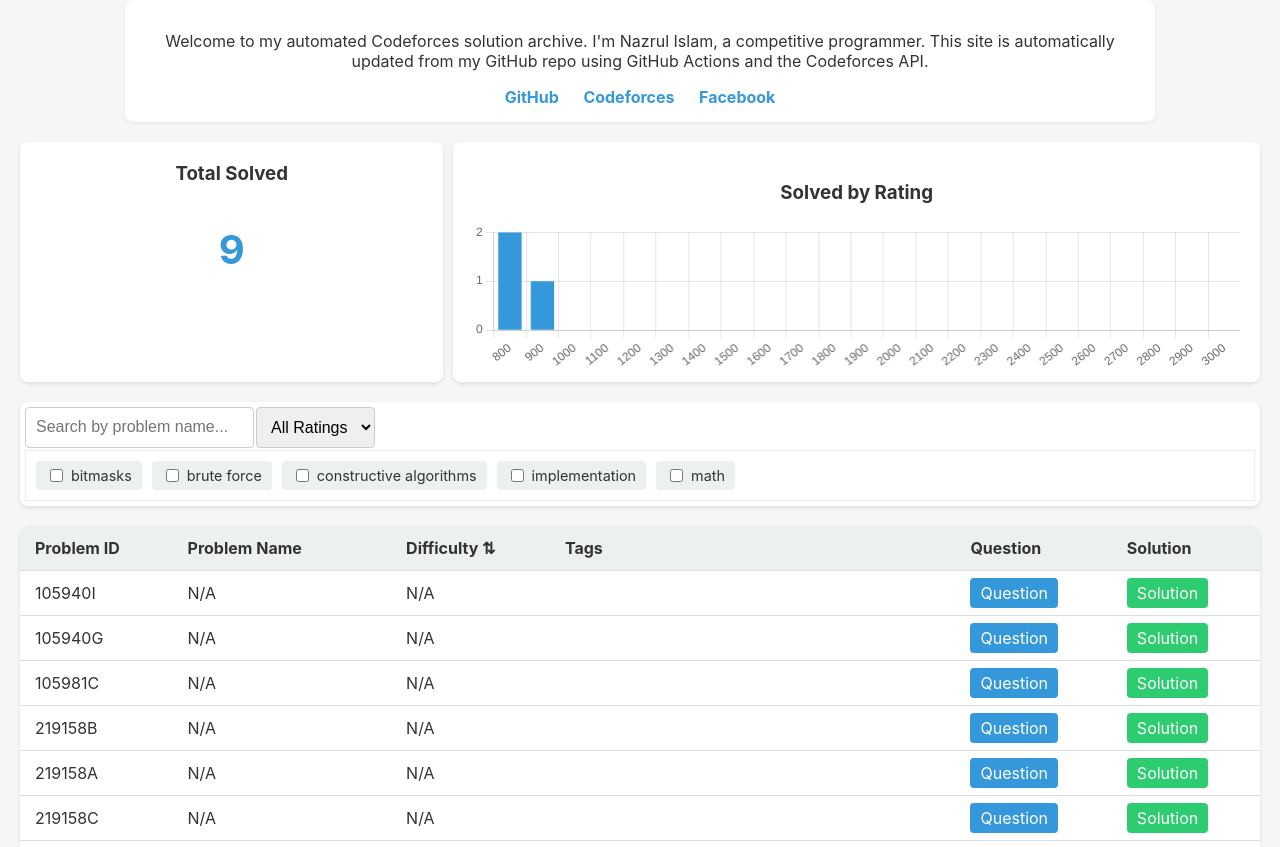
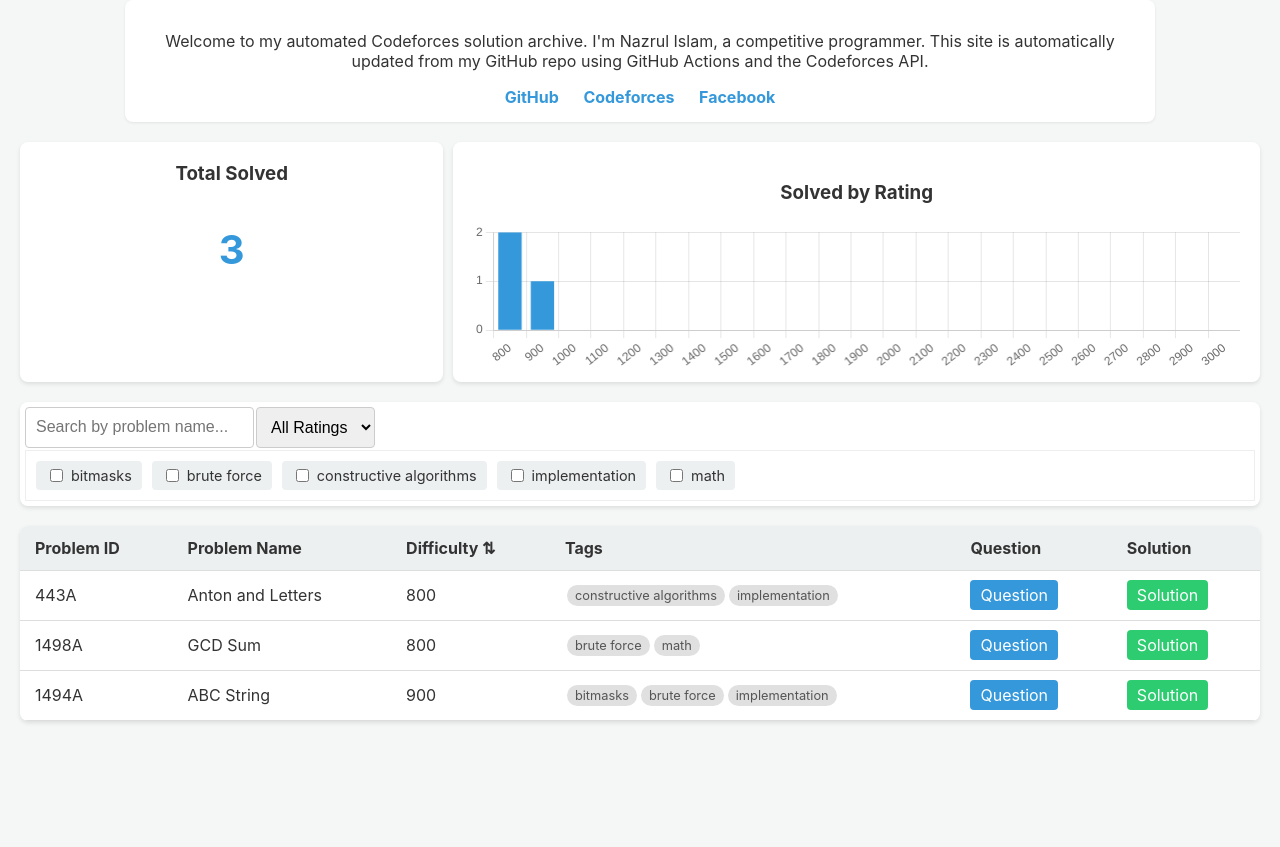
Before and after one commit to mhdnazrul/Codeforces-Solutions, a plain HTML site: page Web/index.html in a window 1280 px wide. Shown: the part 102-949 px from the top of the page. After the commit the page ends 843 px from the top, so only its background shows below. Drawn offline with nearby package versions, Linux system fonts and the light colour scheme.

Commit message:
Add new solution

```diff
--- a/Web/index.html
+++ b/Web/index.html
@@ -4,7 +4,7 @@
     <meta charset="UTF-8">
     <meta name="viewport" content="width=device-width, initial-scale=1.0">
     <title>Codeforces Solution Archive</title>
-    <link rel="stylesheet" href="/Web/style.css">
+    <link rel="stylesheet" href="style.css">
     <script src="https://cdn.jsdelivr.net/npm/chart.js"></script>
 </head>
 <body>
@@ -64,6 +64,6 @@
         </section>
     </main>
 
-    <script src="/Web/script.js"></script>
+    <script src="script.js"></script>
 </body>
 </html>
--- a/Web/solutions.json
+++ b/Web/solutions.json
@@ -1,52 +1,4 @@
 [
-    {
-        "problemName": "N/A",
-        "problemId": "105940I",
-        "rating": null,
-        "tags": [],
-        "questionUrl": "https://codeforces.com/gym/105940/problem/I",
-        "solutionUrl": "./Gyms/I_The_Youngest_in_ASZoo.cpp"
-    },
-    {
-        "problemName": "N/A",
-        "problemId": "105940G",
-        "rating": null,
-        "tags": [],
-        "questionUrl": "https://codeforces.com/gym/105940/problem/G",
-        "solutionUrl": "./Gyms/G_Cheetahs_Hunting_Deers_Easy.cpp"
-    },
-    {
-        "problemName": "N/A",
-        "problemId": "105981C",
-        "rating": null,
-        "tags": [],
-        "questionUrl": "https://codeforces.com/gym/105981/problem/C",
-        "solutionUrl": "./Gyms/C_Echoes_of_the_Runes.cpp"
-    },
-    {
-        "problemName": "N/A",
-        "problemId": "219158B",
-        "rating": null,
-        "tags": [],
-        "questionUrl": "https://codeforces.com/group/MWSDmqGsZm/contest/219158/problem/B",
-        "solutionUrl": "./Groups/ICPC-Assiut-University-Community/B_Basic_Data_Types.cpp"
-    },
-    {
-        "problemName": "N/A",
-        "problemId": "219158A",
-        "rating": null,
-        "tags": [],
-        "questionUrl": "https://codeforces.com/group/MWSDmqGsZm/contest/219158/problem/A",
-        "solutionUrl": "./Groups/ICPC-Assiut-University-Community/A_Say_Hello_With_C.cpp"
-    },
-    {
-        "problemName": "N/A",
-        "problemId": "219158C",
-        "rating": null,
-        "tags": [],
-        "questionUrl": "https://codeforces.com/group/MWSDmqGsZm/contest/219158/problem/C",
-        "solutionUrl": "./Groups/ICPC-Assiut-University-Community/C_Simple_Calculator.cpp"
-    },
     {
         "problemName": "Anton and Letters",
         "problemId": "443A",
```
Also changed, not shown: 1 other file.
